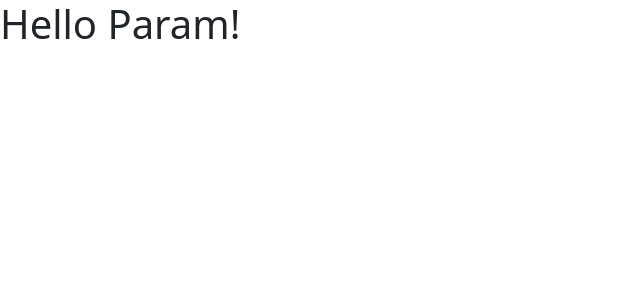
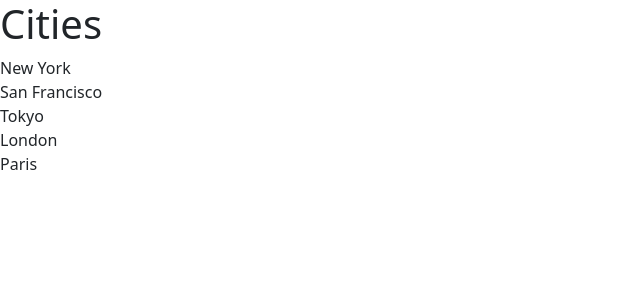
Before and after one commit to Kratospidey/game-library, a React (Vite) app: page / in a window 1280 px wide. Shown: the top 300 px of the page, without its empty margins (0-640 px from the left). Built offline with nearby package versions, Linux system fonts and the light colour scheme.

Commit message:
create ListGroup Component

```diff
--- a/src/App.tsx
+++ b/src/App.tsx
@@ -1,9 +1,15 @@
-import Message from "./Message";
+import ListGroup from "./components/ListGroup";
 
 function App() {
+	let items = ["New York", "San Francisco", "Tokyo", "London", "Paris"];
+
+	const handleSelectItem = (item: string) => {
+		console.log(item);
+	};
+
 	return (
 		<div>
-			<Message />
+			<ListGroup items={items} heading="Cities" onSelectItem={handleSelectItem} />
 		</div>
 	);
 }
--- a/src/components/ListGroup.tsx
+++ b/src/components/ListGroup.tsx
@@ -0,0 +1,39 @@
+import { useState } from "react";
+
+interface Props {
+	items: string[];
+	heading: string;
+	onSelectItem: (item: string) => void;
+}
+
+function ListGroup({ items, heading, onSelectItem }: Props) {
+	const [selectedIndex, setSelectedIndex] = useState(-1);
+
+	return (
+		<>
+			<h1>{heading}</h1>
+			{/* {items.length === 0 ? <p>No items found</p> : null} */}
+			{items.length === 0 && <p>No items found</p>}
+			<ul className="list-group">
+				{items.map((item, index) => (
+					<li
+						className={
+							selectedIndex === index
+								? "list-group-item active"
+								: "list-group=item"
+						}
+						key={item}
+						onClick={() => {
+							setSelectedIndex(index);
+							onSelectItem(item);
+						}}
+					>
+						{item}
+					</li>
+				))}
+			</ul>
+		</>
+	);
+}
+
+export default ListGroup;
```
